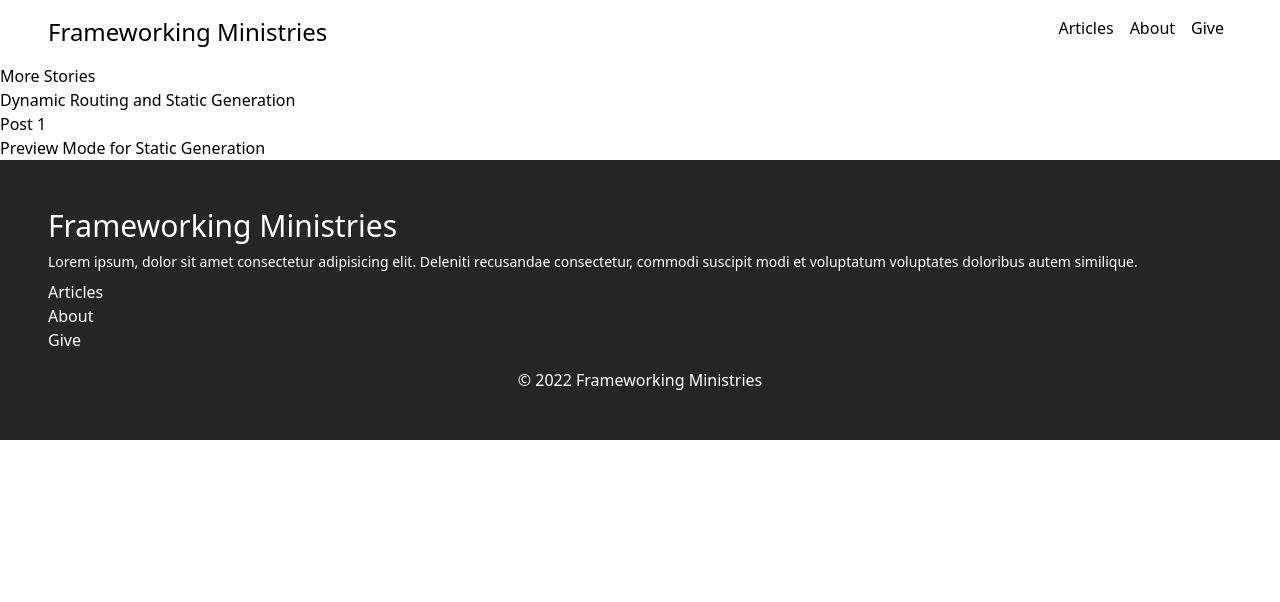
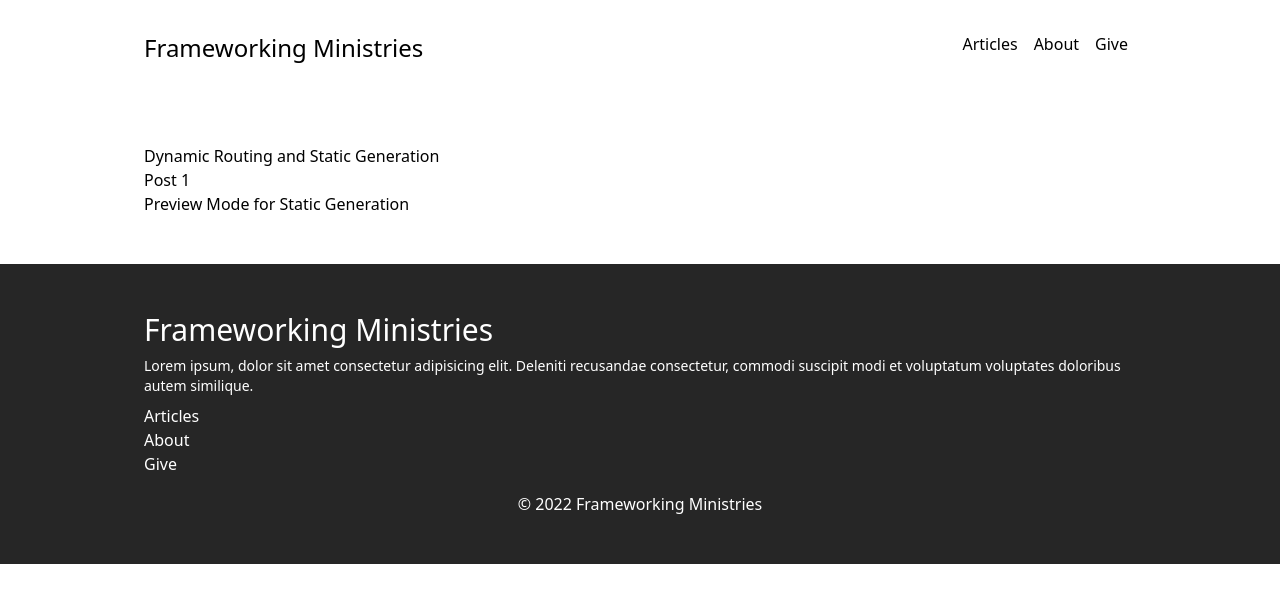
Before and after one commit to GlenCalica/frameworking-blog, a Next.js app: page / in a window 1280 px wide. Shown: the top 602 px of the page. Built offline with nearby package versions, Linux system fonts and the light colour scheme.

Commit message:
minor spacing fixes

```diff
--- a/components/Footer.jsx
+++ b/components/Footer.jsx
@@ -3,7 +3,7 @@ import Link from "next/link";
 export default function Footer() {
    return (
       <footer className="bg-neutral-800">
-         <div className="p-12">
+         <div className="px-36 py-12">
             <h1 className="text-white text-3xl">Frameworking Ministries</h1>
             <p className="text-white text-sm py-2">
                Lorem ipsum, dolor sit amet consectetur adipisicing elit.
--- a/components/Navbar.jsx
+++ b/components/Navbar.jsx
@@ -3,7 +3,7 @@ import Link from "next/link";
 export default function Navbar() {
    return (
       <>
-         <div className="px-12 py-4 flex justify-between">
+         <div className="px-36 py-8 flex justify-between">
             <h1 className="text-2xl">Frameworking Ministries</h1>
             <ul className="flex">
                <li className="px-2">
--- a/pages/index.jsx
+++ b/pages/index.jsx
@@ -13,12 +13,14 @@ export default function Home({ allPosts }) {
          <Navbar />
          <Head>
             <title>Frameworking Ministries</title>
-            <meta name="description" content="Generated by create next app" />
+            <meta
+               name="description"
+               content="Putting your values in the framework of the Gospel"
+            />
             <link rel="icon" href="/favicon.ico" />
          </Head>
 
-         <main>
-            <h2>More Stories</h2>
+         <main className="px-36 py-12">
             <div>
                {allPosts.map((post) => (
                   <p key={post.slug}>
```
